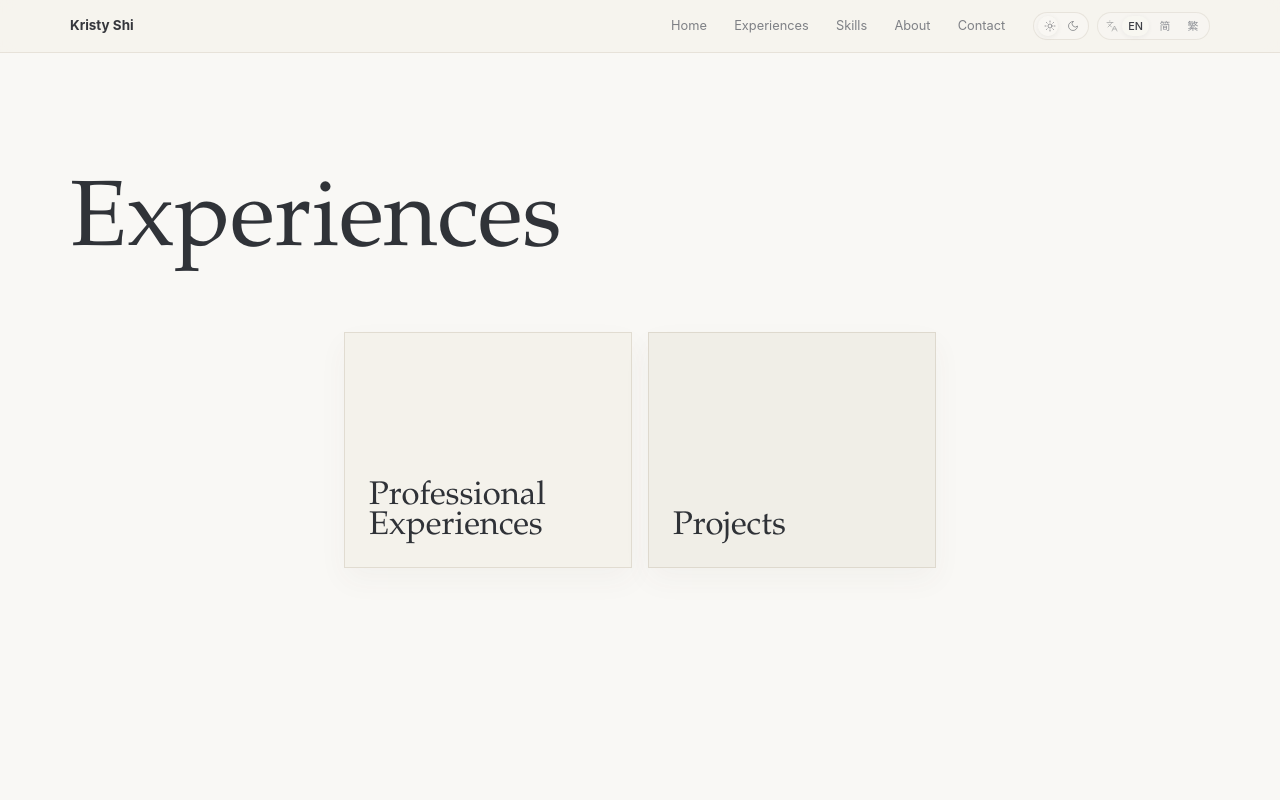
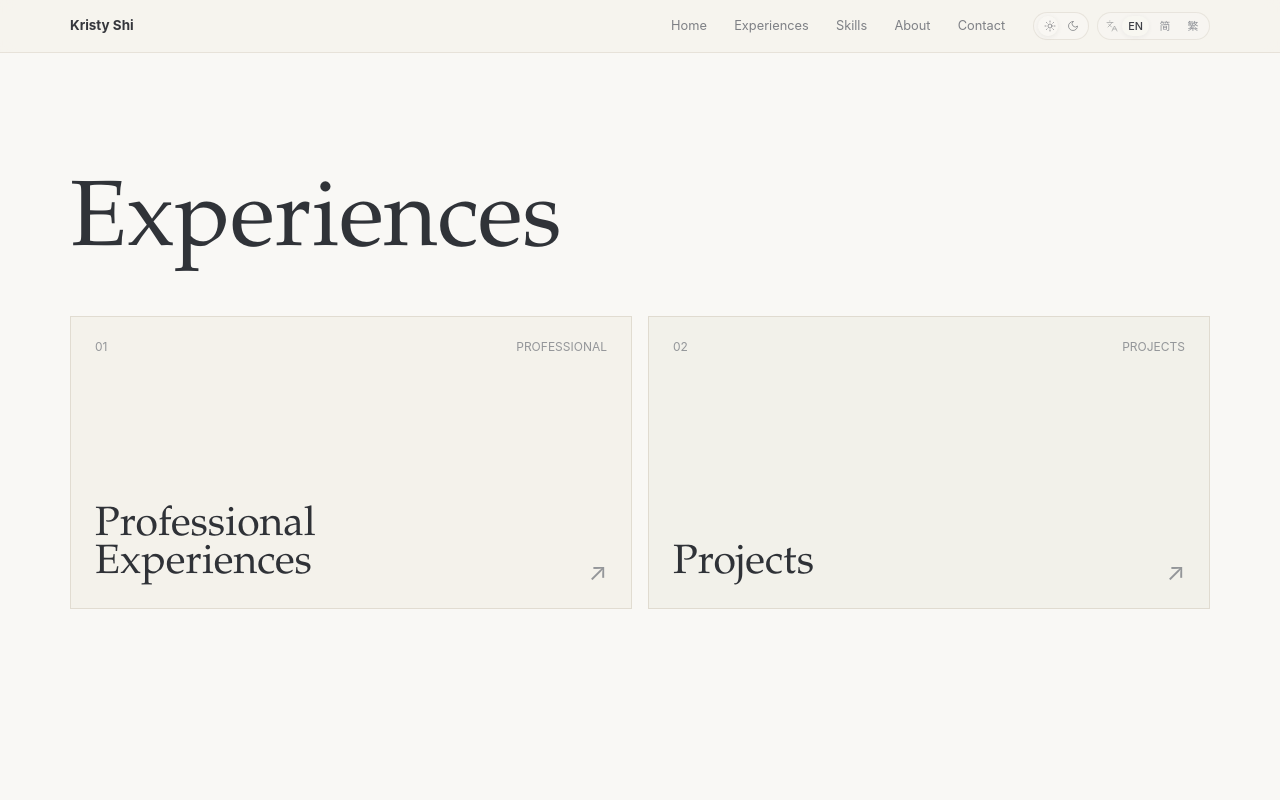
Before and after one commit to pakkuanshi/personal-portfolio, a Next.js app: page /experiences in a window 1280 px wide. Shown: the top 800 px of the page. Built offline with nearby package versions, Linux system fonts and the light colour scheme.

Commit message:
Redesign experiences entry cards

```diff
--- a/components/experiences/experiences-index-content.tsx
+++ b/components/experiences/experiences-index-content.tsx
@@ -7,15 +7,31 @@ import {
   experienceIndexContent,
 } from "@/content/experience-index";
 import { usePreferences } from "@/components/preferences/preferences-provider";
+import type { Locale } from "@/types/preferences";
 
 type ExperiencesListContentProps = {
   categoryKey: ExperienceCategoryKey;
 };
 
 const indexCardBackgrounds = [
-  "bg-[hsl(42_33%_94%/0.92)] dark:bg-[hsl(32_13%_16%/0.84)]",
-  "bg-[hsl(48_25%_92%/0.9)] dark:bg-[hsl(34_12%_17%/0.84)]",
+  "bg-[hsl(42_31%_94%/0.86)] dark:bg-[hsl(32_13%_16%/0.78)]",
+  "bg-[hsl(48_24%_93%/0.84)] dark:bg-[hsl(34_12%_17%/0.78)]",
 ];
+
+const indexCardLabels: Record<Locale, Record<ExperienceCategoryKey, string>> = {
+  en: {
+    professional: "Professional",
+    projects: "Projects",
+  },
+  "zh-CN": {
+    professional: "专业经历",
+    projects: "项目",
+  },
+  "zh-TW": {
+    professional: "專業經歷",
+    projects: "項目",
+  },
+};
 
 export function ExperiencesIndexContent() {
   const { locale } = usePreferences();
@@ -34,9 +50,9 @@ export function ExperiencesIndexContent() {
 
       <section
         aria-label={copy.eyebrow}
-        className="site-container mt-12 sm:mt-14 lg:mt-16"
+        className="site-container mt-8 sm:mt-10 lg:mt-12"
       >
-        <div className="mx-auto grid w-full max-w-[592px] grid-cols-1 gap-4 sm:grid-cols-2">
+        <div className="grid w-full grid-cols-1 gap-4 md:grid-cols-2">
           {selectors.map((selector, index) => {
             const titleLines =
               locale === "en" && selector.key === "professional"
@@ -44,20 +60,34 @@ export function ExperiencesIndexContent() {
                 : [selector.title];
             const background =
               indexCardBackgrounds[index] ?? indexCardBackgrounds[0];
+            const number = String(index + 1).padStart(2, "0");
+            const label = indexCardLabels[locale][selector.key];
 
             return (
               <Link
-                className={`group relative min-h-[13.25rem] overflow-hidden border border-[hsl(34_18%_68%/0.34)] p-6 text-[hsl(220_18%_12%/0.9)] shadow-[0_12px_28px_hsl(30_18%_28%/0.045)] transition duration-200 ease-out sm:aspect-[1.16/1] sm:min-h-0 lg:aspect-[1.22/1] ${background} hover:-translate-y-1 hover:border-[hsl(28_24%_52%/0.4)] hover:shadow-[0_18px_34px_hsl(30_18%_24%/0.1)] focus-visible:-translate-y-1 focus-visible:outline-none focus-visible:ring-1 focus-visible:ring-[hsl(28_24%_52%/0.45)] dark:border-[hsl(38_18%_58%/0.2)] dark:text-[hsl(42_28%_90%/0.9)] dark:hover:border-[hsl(38_22%_68%/0.3)] dark:hover:shadow-[0_18px_34px_hsl(24_12%_4%/0.26)]`}
+                className={`group relative aspect-[1.72/1] min-h-[11.75rem] overflow-hidden border border-[hsl(34_18%_68%/0.34)] p-6 text-[hsl(220_18%_12%/0.9)] transition-colors duration-200 ease-out sm:aspect-[1.85/1] md:min-h-[15rem] lg:aspect-[1.92/1] lg:min-h-[16.5rem] ${background} hover:border-[hsl(28_24%_52%/0.42)] hover:bg-[hsl(42_35%_96%/0.82)] focus-visible:outline-none focus-visible:ring-1 focus-visible:ring-[hsl(28_24%_52%/0.45)] dark:border-[hsl(38_18%_58%/0.2)] dark:text-[hsl(42_28%_90%/0.9)] dark:hover:border-[hsl(38_22%_68%/0.32)] dark:hover:bg-[hsl(30_13%_19%/0.78)]`}
                 href={selector.href}
                 key={selector.key}
               >
-                <h2 className="absolute bottom-6 left-6 right-8 font-serif text-[clamp(2.05rem,2.35vw,2.45rem)] font-medium leading-[0.94] tracking-normal text-balance">
+                <span className="absolute left-6 top-6 text-xs uppercase leading-none text-[hsl(220_9%_34%/0.58)] dark:text-[hsl(42_18%_82%/0.58)]">
+                  {number}
+                </span>
+                <span className="absolute right-6 top-6 max-w-[9rem] text-right text-xs uppercase leading-none text-[hsl(220_9%_34%/0.58)] dark:text-[hsl(42_18%_82%/0.58)]">
+                  {label}
+                </span>
+                <h2 className="absolute bottom-6 left-6 right-16 font-serif text-[clamp(2.05rem,3.2vw,3rem)] font-medium leading-[0.94] tracking-normal text-balance">
                   {titleLines.map((line) => (
                     <span className="block" key={line}>
                       {line}
                     </span>
                   ))}
                 </h2>
+                <span
+                  aria-hidden="true"
+                  className="absolute bottom-6 right-6 text-2xl leading-none text-[hsl(220_9%_34%/0.58)] transition-transform duration-200 ease-out group-hover:translate-x-1 group-hover:-translate-y-1 dark:text-[hsl(42_18%_82%/0.58)]"
+                >
+                  ↗
+                </span>
               </Link>
             );
           })}
```
